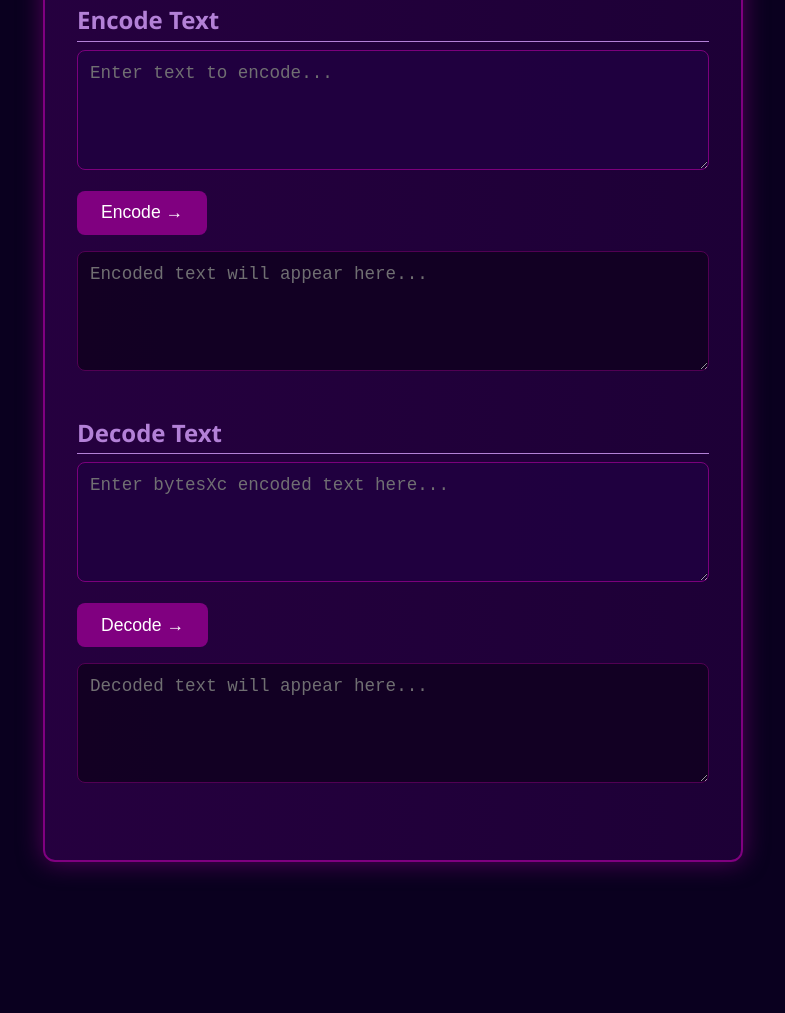
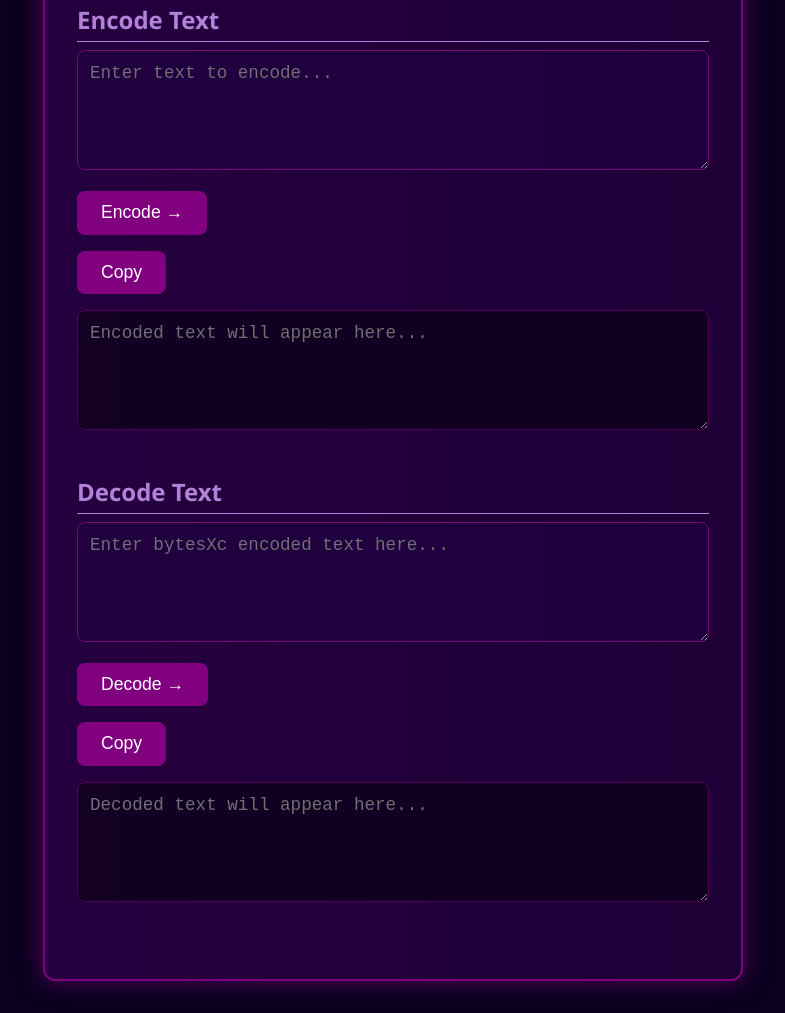
Before and after one commit to 4LT3RTH3GL1TCH3R/bytesXc, a plain HTML site: page index.html in a window 1280 px wide. Shown: the part 159-1172 px from the top of the page, without its empty margins (247-1032 px from the left). Before the commit the page ends 1053 px from the top, so only its background shows below. Drawn offline with Linux system fonts and the light colour scheme.

Commit message:
Update index.html

```diff
--- a/index.html
+++ b/index.html
@@ -14,14 +14,22 @@
       <h2>Encode Text</h2>
       <textarea id="encodeInput" placeholder="Enter text to encode..."></textarea>
       <button id="encodeBtn">Encode →</button>
-      <textarea id="encodeOutput" placeholder="Encoded text will appear here..." readonly></textarea>
+
+      <div class="output-wrapper">
+        <button class="copyBtn" data-target="encodeOutput">Copy</button>
+        <textarea id="encodeOutput" placeholder="Encoded text will appear here..." readonly></textarea>
+      </div>
     </div>
 
     <div class="section">
       <h2>Decode Text</h2>
       <textarea id="decodeInput" placeholder="Enter bytesXc encoded text here..."></textarea>
       <button id="decodeBtn">Decode →</button>
-      <textarea id="decodeOutput" placeholder="Decoded text will appear here..." readonly></textarea>
+
+      <div class="output-wrapper">
+        <button class="copyBtn" data-target="decodeOutput">Copy</button>
+        <textarea id="decodeOutput" placeholder="Decoded text will appear here..." readonly></textarea>
+      </div>
     </div>
   </div>
 
```
